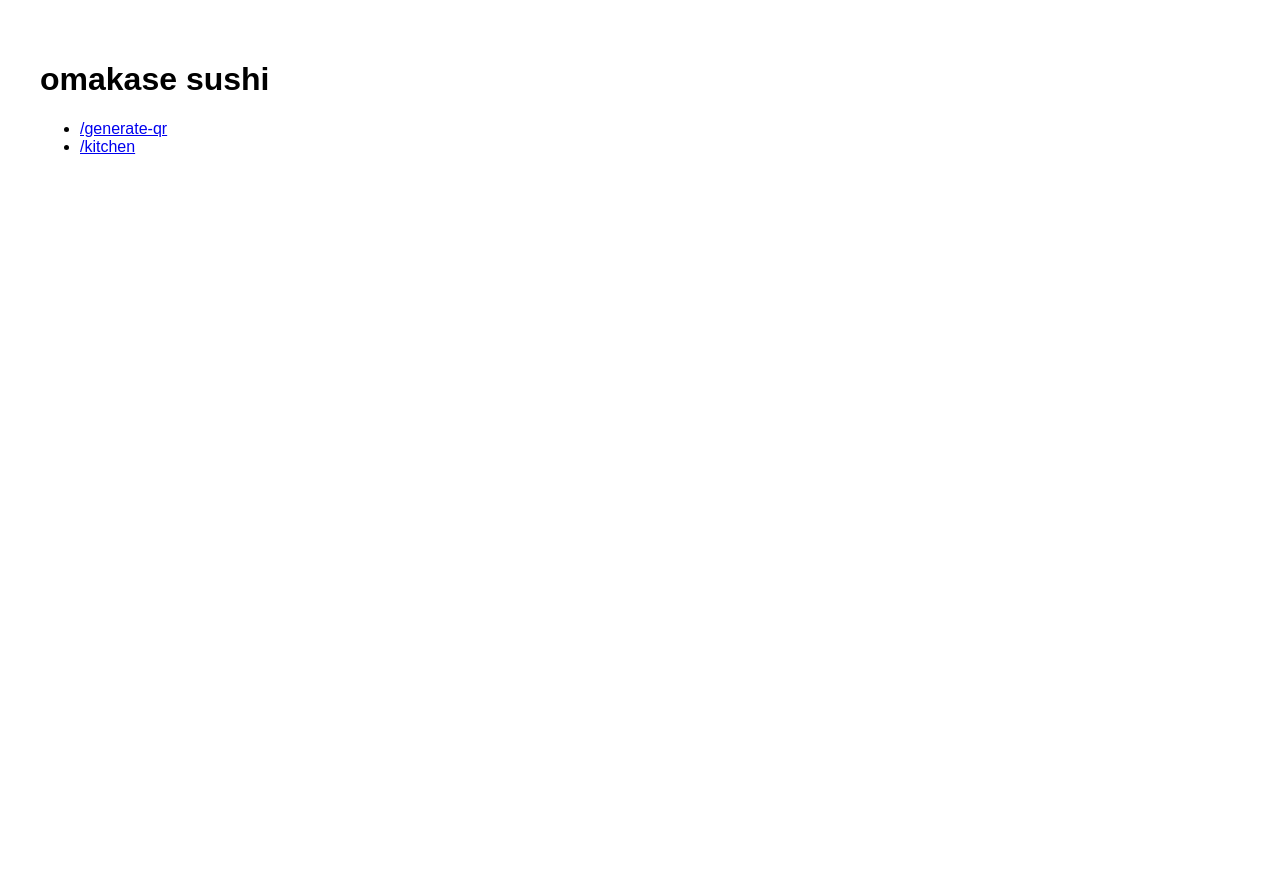
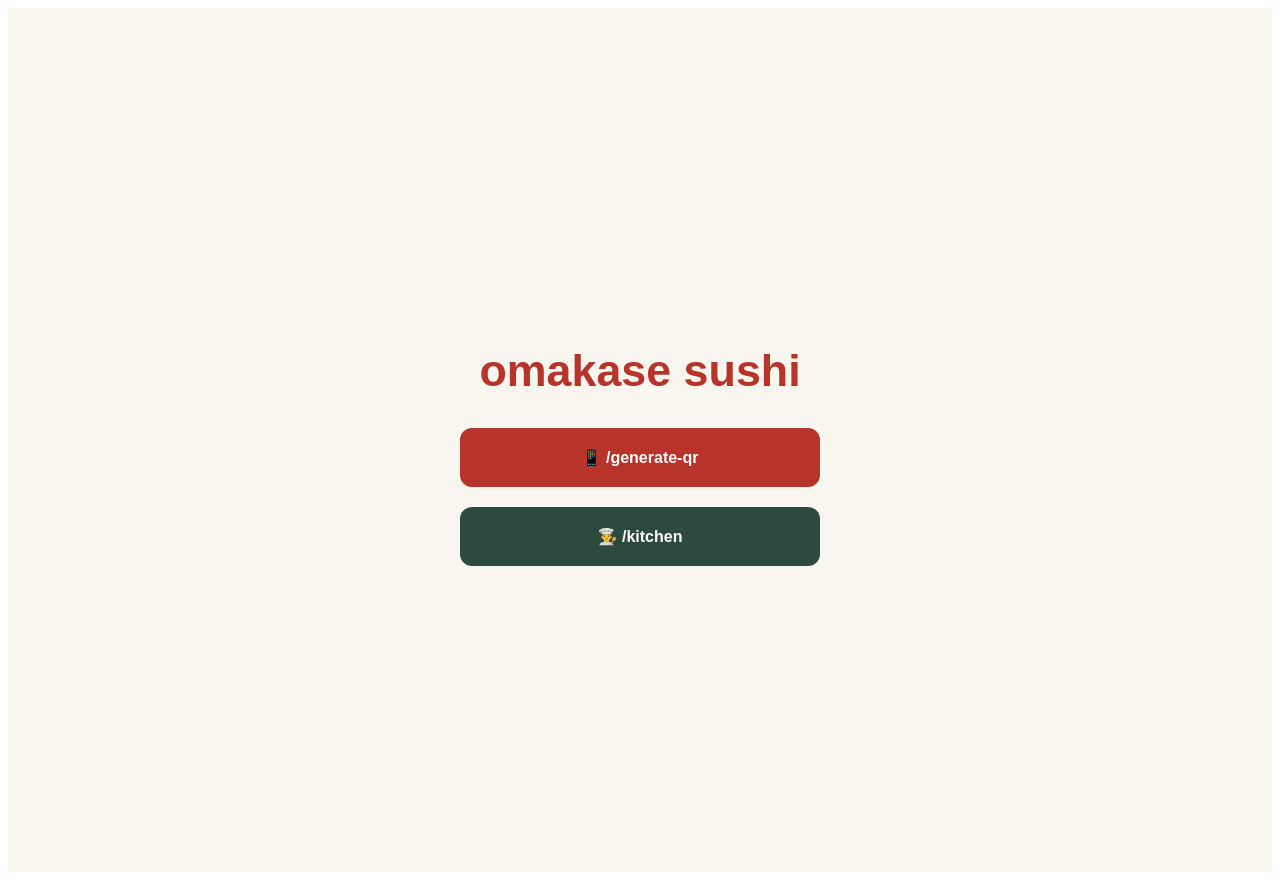
Before and after one commit to s6904035612112-ai/omakase-sushi-order, a Next.js app: page / in a window 1280 px wide. Before the commit the page ends 800 px from the top, so only its background shows below. Built offline with nearby package versions, Linux system fonts and the light colour scheme.

Commit message:
Update page.js

```diff
--- a/app/page.js
+++ b/app/page.js
@@ -2,14 +2,14 @@ import Link from "next/link";
 
 export default function HomePage() {
   return (
-    <main style={{ padding: "2rem", fontFamily: "sans-serif" }}>
-      <h1>omakase sushi</h1>
-      <ul>
+    <main style={{ padding: "2rem", fontFamily: "sans-serif", minHeight: "100vh", backgroundColor: "#f9f6f0", color: "#2b2b2b", display: "flex", flexDirection: "column", alignItems: "center", justifyContent: "center" }}>
+      <h1 style={{ color: "#b8332a", fontSize: "2.8rem", marginBottom: "2rem" }}>omakase sushi</h1>
+      <ul style={{ listStyle: "none", padding: 0, margin: 0, display: "flex", flexDirection: "column", gap: "1.25rem", width: "100%", maxWidth: "360px" }}>
         <li>
-          <Link href="/generate-qr">/generate-qr</Link>
+          <Link href="/generate-qr" style={{ display: "block", padding: "1.25rem", backgroundColor: "#b8332a", color: "#ffffff", borderRadius: "12px", textDecoration: "none", fontWeight: "bold", textAlign: "center" }}>📱 /generate-qr</Link>
         </li>
         <li>
-          <Link href="/kitchen">/kitchen</Link>
+          <Link href="/kitchen" style={{ display: "block", padding: "1.25rem", backgroundColor: "#2d4a3e", color: "#ffffff", borderRadius: "12px", textDecoration: "none", fontWeight: "bold", textAlign: "center" }}>👨‍🍳 /kitchen</Link>
         </li>
       </ul>
     </main>
```
